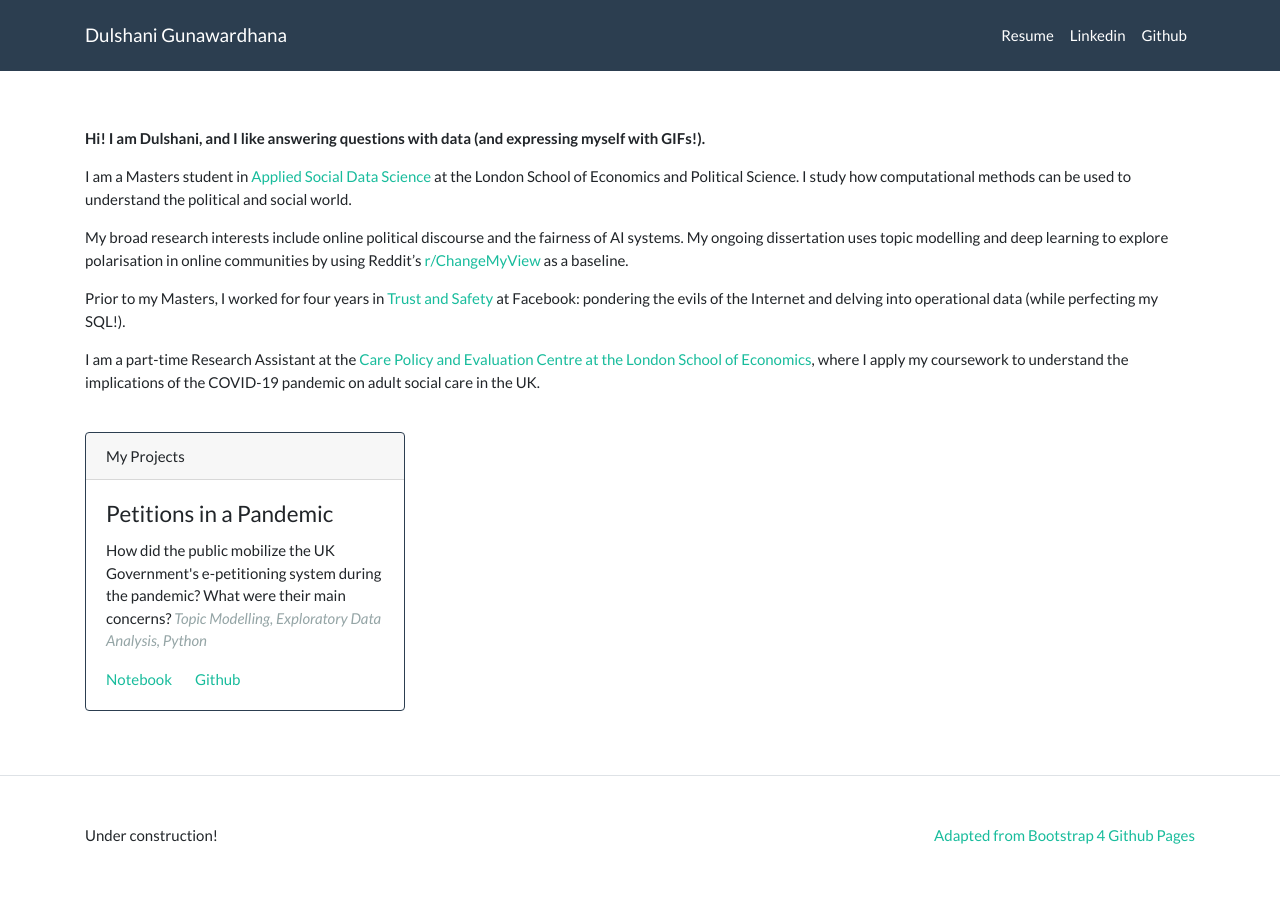
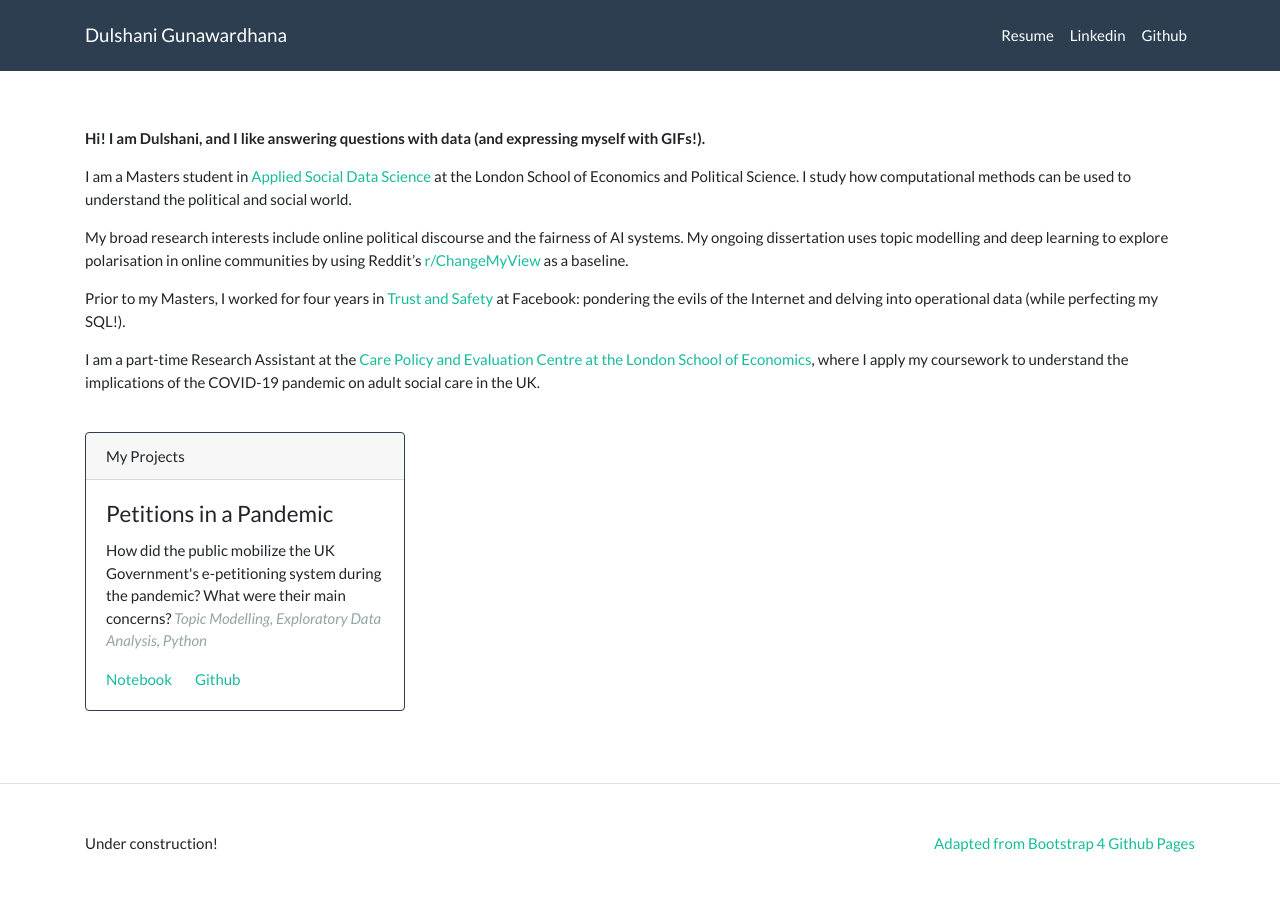
Before and after one commit to dshgna/dshgna.github.io, a Jekyll site: the page built from index.md, in a window 1280 px wide. Built offline with Jekyll 4.4.1, drawn with Linux system fonts in a browser that asks for light colours.

Commit message:
Update panels

```diff
--- a/_layouts/page.html
+++ b/_layouts/page.html
@@ -12,7 +12,7 @@ layout: default
   </section>
   <br/>
 
-<div class="card border-primary mb-3" style="max-width: 20rem;">
+<div class="card border-primary mb-4" style="max-width: 20rem;">
   <div class="card-header">My Projects</div>
   <div class="card-body">
     <h4 class="card-title">Petitions in a Pandemic</h4>
```
